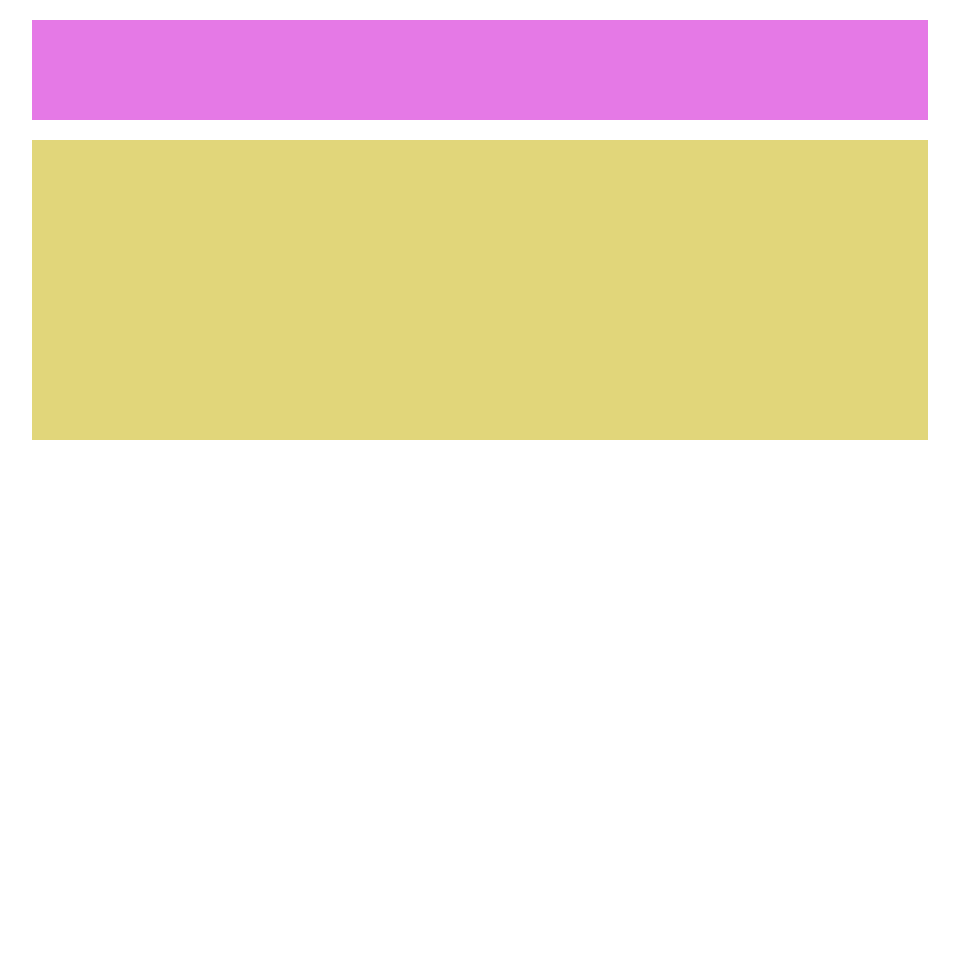
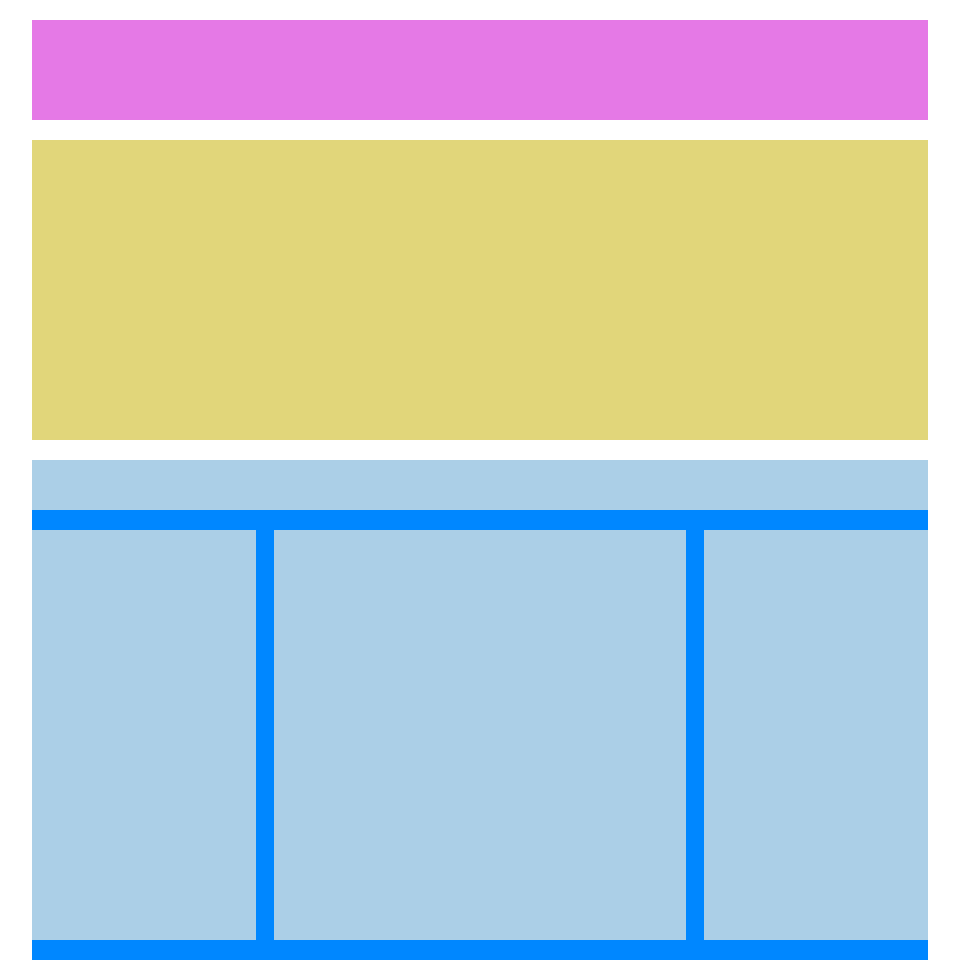
Before and after one commit to AnaisDiGenua/htmlcss-struttura-wp, a plain HTML site: page index.html in a window 1280 px wide. Shown: the whole page, without its empty margins (160-1119 px from the left). Before the commit the page ends 800 px from the top, so only its background shows below. Drawn offline with Linux system fonts and the light colour scheme.

Commit message:
main stile

```diff
--- a/css/style.css
+++ b/css/style.css
@@ -11,18 +11,63 @@
 .mb-20 {
     margin-bottom: 20px;
 }
+.mr-2 {
+    margin-right: 2%;
+}
+.float-left {
+    float: left;
+}
+.clearfix::after {
+    content: '';
+    display: table;
+    clear: both;
+}
+
+
+/* *****debug***** */
+.debug .header-top {
+    height: 100px;
+    background-color: #e579e6;
+}
+.debug .header-bottom {
+    height: 300px;
+    background-color: #e1d67a;
+}
+main.debug {
+    height: 500px;
+    background-color: #0087ff;
+}
+.debug .main-title {
+    height: 50px;
+    background-color: #abcfe7;
+}
+.debug .col-left {
+    height: 410px;
+    background-color: #abcfe7;
+}
+.debug .main-content {
+    height: 410px;
+    background-color: #abcfe7;
+}
+.debug .col-right {
+    height: 410px;
+    background-color: #abcfe7;
+}
+
 
 /* header */
 header {
     width: 100%;
 }
 
-/* ***debug*** */
-div.header-top.debug {
-    height: 100px;
-    background-color: #e579e6;
+
+/* main */
+.col-left {
+    width: 25%;
 }
-div.header-bottom.debug {
-    height: 300px;
-    background-color: #e1d67a;
+.main-content {
+    width: 46%;
 }
+.col-right {
+    width: 25%;
+}
--- a/index.html
+++ b/index.html
@@ -13,20 +13,33 @@
     <div class="container">
 
         <!-- header -->
-        <header>
-            <div class="header-top mb-20 debug"></div>
-            <div class="header-bottom mb-20 debug"></div>
+        <header class="debug">
+            <div class="header-top mb-20"></div>
+            <div class="header-bottom mb-20"></div>
         </header>
         <!-- /header -->
 
 
 
         <!-- main -->
-        <main>
-            <div class="main-title"></div>
-            <aside class="col-left"></aside>
-            <div class="main-content"></div>
-            <aside class="col-right"></aside>
+        <main class="clearfix debug">
+
+            <!-- titolo pagina -->
+            <div class="main-title mb-20"></div>
+            <!-- /titolo pagina -->
+
+            <!-- colonna sinistra -->
+            <aside class="col-left float-left mr-2"></aside>
+            <!-- /colonna sinistra -->
+
+            <!-- colonna centrale -->
+            <div class="main-content float-left mr-2"></div>
+            <!-- /colonna centrale -->
+
+            <!-- colonna destra -->
+            <aside class="col-right float-left mb-20"></aside>
+            <!-- /colonna destra -->
+
         </main>
         <!-- /main -->
 
```
